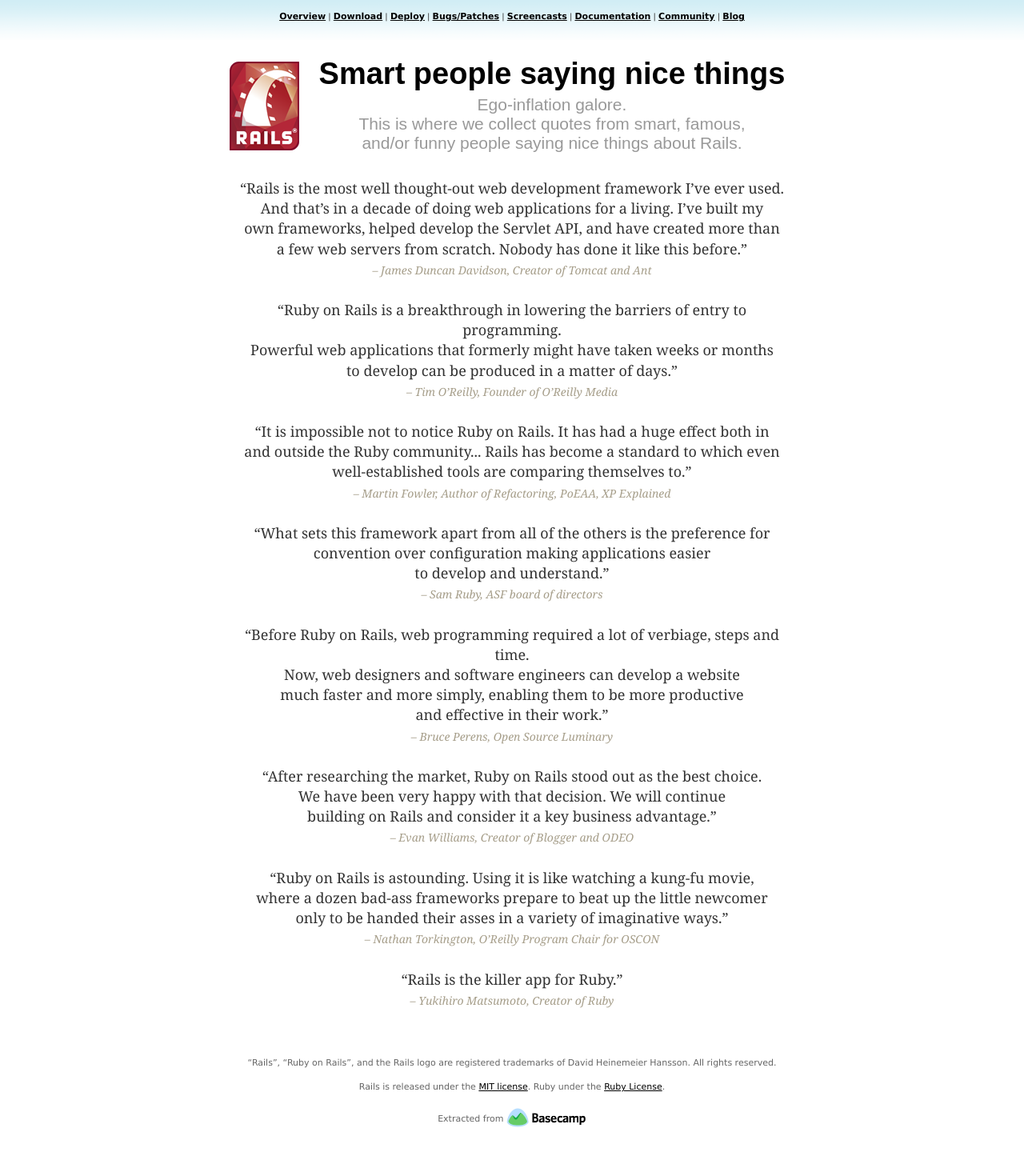
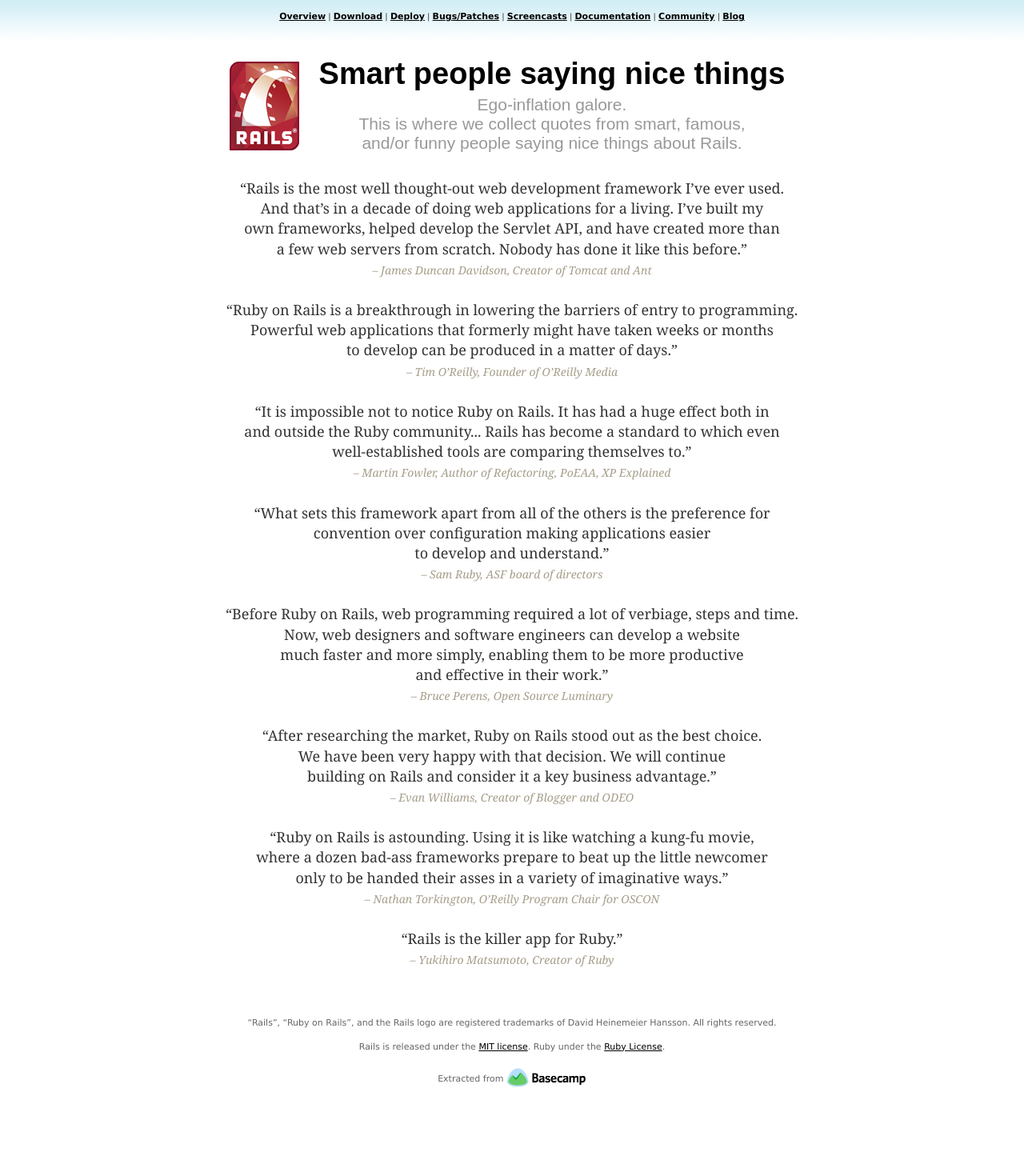
Before and after one commit to rails/homepage-2011, a Jekyll site: the page built from quotes/index.html, in a window 1280 px wide. Shown: the whole page at 80% size. Built offline with Jekyll 4.4.1, drawn with Linux system fonts in a browser that asks for light colours; nearby versions of some CDN libraries; after the commit the page ends 1420 px from its top, so only the background shows below that.

Commit message:
Don’t have styles specific to the Quotes page
Removing the `class="quotes"` in the quotes page is the last step
to guarantee that all the pages have the same layout (which can
therefore be extracted into the "default" layout).

The `class="quotes"` was only there to style `<blockquote`>, but
their style can be defined without being specific to that page.

```diff
--- a/quotes/index.html
+++ b/quotes/index.html
@@ -1,7 +1,7 @@
 ---
 title: "Quotes"
 ---
-    <div id="article" class="quotes"><article>
+    <div id="article"><article>
       <header>
         <h1>Smart people saying nice things</h1>
         <h2>
--- a/styles.css
+++ b/styles.css
@@ -304,12 +304,9 @@
 	margin: 0px;
 	position: absolute;
 	width: 700px;
+	font-size: 16px;
 }
-#slideshow blockquote p {
-	margin: 0px;
-}
-#slideshow blockquote p cite {
-	font-size: 14px;
+#slideshow cite {
 	color: #464242;
 }
 #slideshow p.more {
@@ -351,20 +348,19 @@
 }
 
 /* Quotes */
-#article.quotes blockquote {
-	font-family: Georgia;
-	font-size: 18px;
-	line-height: 140%;
-	margin: 0px auto 25px;
-	text-align: center;
-	width: 700px;
-	padding: 0px;
-	position: relative;
+blockquote {
+  font-family: Georgia;
+  font-size: 18px;
+  text-align: center;
+  margin: 0px auto 25px;
+  line-height: 140%;
 }
-#article.quotes blockquote p {
+
+blockquote p {
 	margin: 0px;
 }
-#article.quotes blockquote p cite {
-	font-size: 14px;
+
+cite {
+  font-size: 14px;
 	color: #a69e8a;
 }
```
